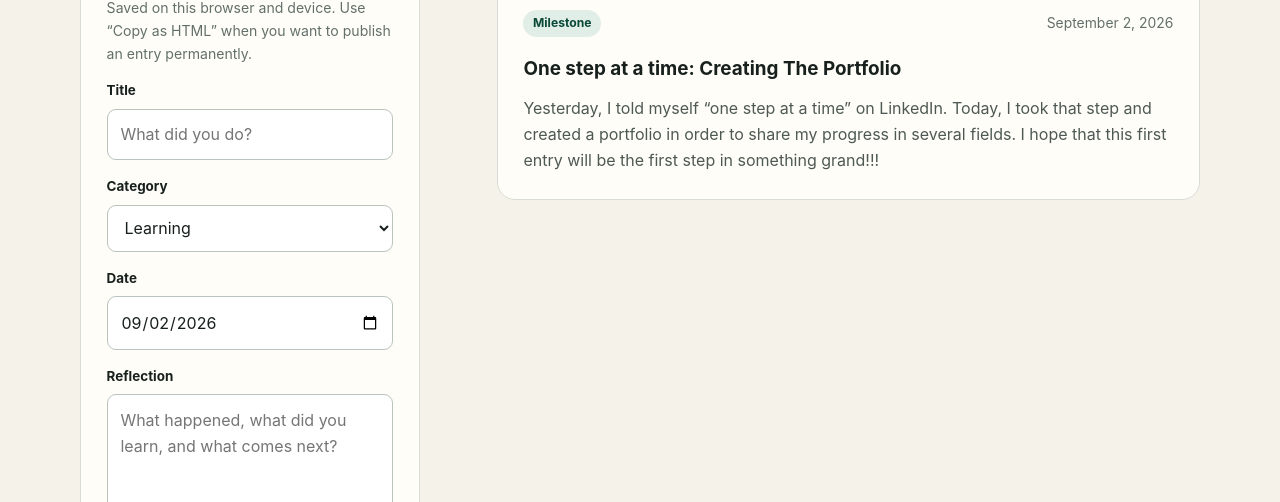
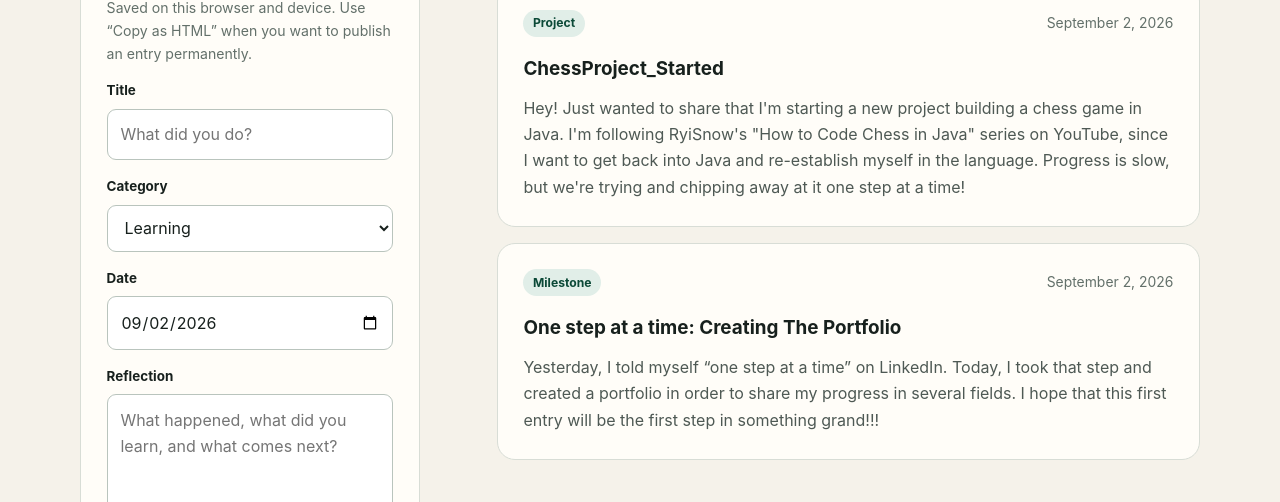
Before and after one commit to BasedAbdulRahim/Portfolio, a plain HTML site: page LifeAndProgress.html in a window 1280 px wide. Shown: the part 598-1100 px from the top of the page. Drawn offline with Linux system fonts and the light colour scheme.

Commit message:
Add files via upload

```diff
--- a/LifeAndProgress.html
+++ b/LifeAndProgress.html
@@ -77,6 +77,15 @@
         <div id="entries" class="entries" aria-live="polite">
 
 
+          <article class="entry static-entry" data-static-entry data-category="Project">
+            <div class="entry-top">
+              <span class="tag">Project</span>
+              <time datetime="2026-09-02">September 2, 2026</time>
+            </div>
+            <h3>ChessProject_Started</h3>
+            <p>Hey! Just wanted to share that I&#39;m starting a new project building a chess game in Java. I&#39;m following RyiSnow&#39;s &quot;How to Code Chess in Java&quot; series on YouTube, since I want to get back into Java and re-establish myself in the language. Progress is slow, but we&#39;re trying and chipping away at it one step at a time!</p>
+          </article>
+
           <article class="entry static-entry" data-static-entry data-category="Milestone">
             <div class="entry-top">
               <span class="tag">Milestone</span>
```
